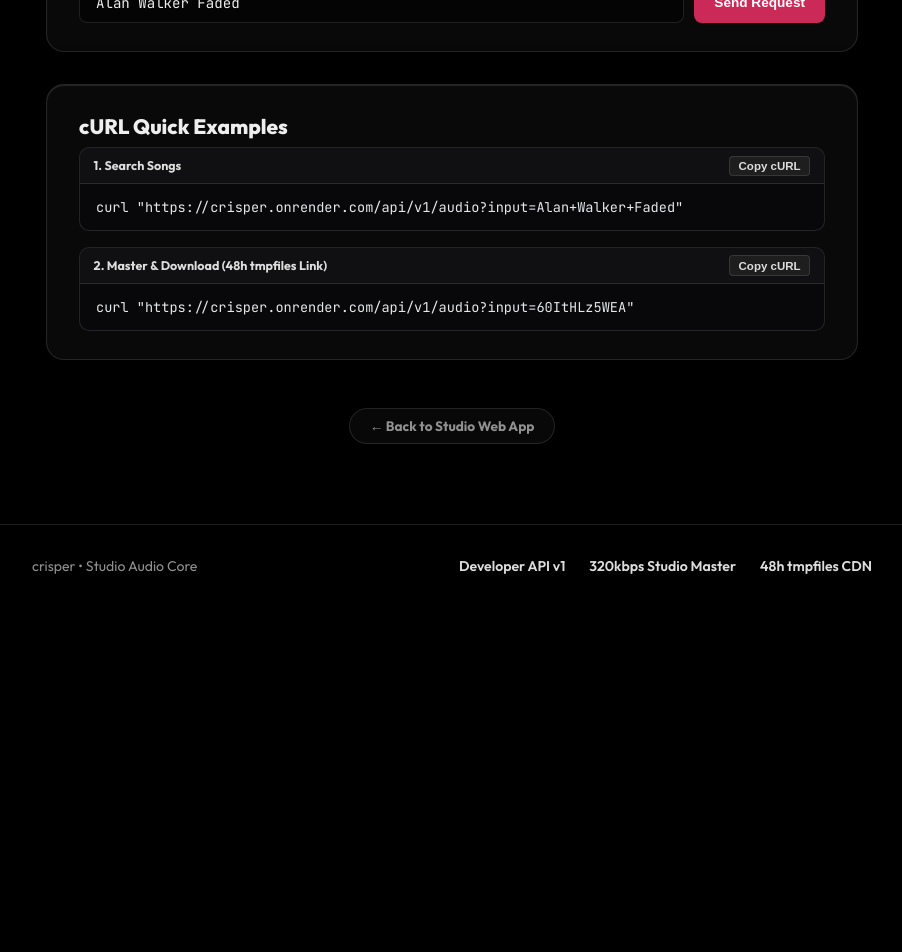
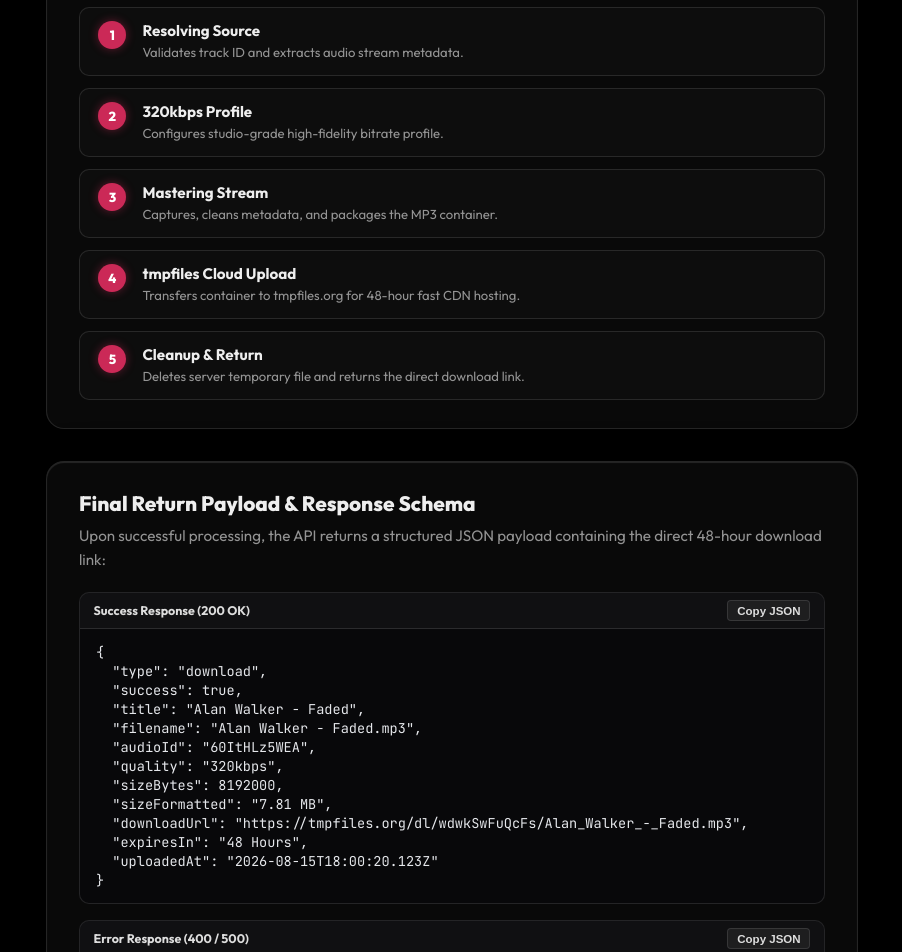
Before and after one commit to sam-eer31/free_music_api_2.0, a Next.js app in the folder frontend/: page /docs in a window 1280 px wide. Shown: the part 860-1812 px from the top of the page, without its empty margins (188-1090 px from the left). Before the commit the page ends 1467 px from the top, so only its background shows below. Built offline with nearby package versions, Linux system fonts and the light colour scheme; no server answers.

Commit message:
Document 5-stage mastering pipeline and response/error payload schemas on /docs page

```diff
--- a/frontend/src/app/docs/page.tsx
+++ b/frontend/src/app/docs/page.tsx
@@ -95,7 +95,7 @@ export default function ApiDocsPage() {
         <section className="simple-card">
           <h2 className="card-title">How It Works (Single Endpoint)</h2>
           <p className="card-desc">
-            Pass your input in the <code>input</code> query parameter. The engine automatically handles both search and download:
+            Pass your input in the <code>input</code> query parameter. The engine automatically handles both search and direct download:
           </p>
 
           <div className="simple-rules-grid">
@@ -109,9 +109,119 @@ export default function ApiDocsPage() {
             <div className="rule-box">
               <div className="rule-badge rule-badge-accent">Case 2: Direct Download</div>
               <h3>Pass a YouTube Link or ID</h3>
-              <p>Masters 320kbps audio, uploads to tmpfiles, and returns a direct 48-hour download link.</p>
+              <p>Executes the 5-stage mastering pipeline, uploads to tmpfiles, and returns a direct 48-hour download link.</p>
               <code>GET /api/v1/audio?input=60ItHLz5WEA</code>
             </div>
+          </div>
+        </section>
+
+        {/* The 5-Stage Processing Pipeline */}
+        <section className="simple-card">
+          <h2 className="card-title">The 5-Stage Audio Processing Pipeline</h2>
+          <p className="card-desc">
+            When a YouTube link or track ID is provided, the backend executes this exact 5-stage pipeline:
+          </p>
+
+          <div className="pipeline-steps-grid">
+            <div className="pipeline-step-item">
+              <div className="step-num">1</div>
+              <div className="step-content">
+                <h4>Resolving Source</h4>
+                <p>Validates track ID and extracts audio stream metadata.</p>
+              </div>
+            </div>
+            <div className="pipeline-step-item">
+              <div className="step-num">2</div>
+              <div className="step-content">
+                <h4>320kbps Profile</h4>
+                <p>Configures studio-grade high-fidelity bitrate profile.</p>
+              </div>
+            </div>
+            <div className="pipeline-step-item">
+              <div className="step-num">3</div>
+              <div className="step-content">
+                <h4>Mastering Stream</h4>
+                <p>Captures, cleans metadata, and packages the MP3 container.</p>
+              </div>
+            </div>
+            <div className="pipeline-step-item">
+              <div className="step-num">4</div>
+              <div className="step-content">
+                <h4>tmpfiles Cloud Upload</h4>
+                <p>Transfers container to tmpfiles.org for 48-hour fast CDN hosting.</p>
+              </div>
+            </div>
+            <div className="pipeline-step-item">
+              <div className="step-num">5</div>
+              <div className="step-content">
+                <h4>Cleanup & Return</h4>
+                <p>Deletes server temporary file and returns the direct download link.</p>
+              </div>
+            </div>
+          </div>
+        </section>
+
+        {/* Final Return Payload & Schema */}
+        <section className="simple-card">
+          <h2 className="card-title">Final Return Payload & Response Schema</h2>
+          <p className="card-desc">
+            Upon successful processing, the API returns a structured JSON payload containing the direct 48-hour download link:
+          </p>
+
+          <div className="code-example-block">
+            <div className="code-example-header">
+              <span>Success Response (200 OK)</span>
+              <button
+                className="btn-copy-sm"
+                onClick={() =>
+                  copyToClipboard(
+                    `{\n  "type": "download",\n  "success": true,\n  "title": "Alan Walker - Faded",\n  "filename": "Alan Walker - Faded.mp3",\n  "audioId": "60ItHLz5WEA",\n  "quality": "320kbps",\n  "sizeBytes": 8192000,\n  "sizeFormatted": "7.81 MB",\n  "downloadUrl": "https://tmpfiles.org/dl/wdwkSwFuQcFs/Alan_Walker_-_Faded.mp3",\n  "expiresIn": "48 Hours",\n  "uploadedAt": "2026-08-15T18:00:20.123Z"\n}`,
+                    'resp-success'
+                  )
+                }
+              >
+                {copiedKey === 'resp-success' ? '✓ Copied' : 'Copy JSON'}
+              </button>
+            </div>
+            <pre className="code-example-pre">
+              <code>{`{
+  "type": "download",
+  "success": true,
+  "title": "Alan Walker - Faded",
+  "filename": "Alan Walker - Faded.mp3",
+  "audioId": "60ItHLz5WEA",
+  "quality": "320kbps",
+  "sizeBytes": 8192000,
+  "sizeFormatted": "7.81 MB",
+  "downloadUrl": "https://tmpfiles.org/dl/wdwkSwFuQcFs/Alan_Walker_-_Faded.mp3",
+  "expiresIn": "48 Hours",
+  "uploadedAt": "2026-08-15T18:00:20.123Z"
+}`}</code>
+            </pre>
+          </div>
+
+          <div className="code-example-block" style={{ marginTop: '1rem' }}>
+            <div className="code-example-header">
+              <span>Error Response (400 / 500)</span>
+              <button
+                className="btn-copy-sm"
+                onClick={() =>
+                  copyToClipboard(
+                    `{\n  "success": false,\n  "type": "download",\n  "error": "Unable to locate audio source for query: \\"invalid_query\\""\n}`,
+                    'resp-err'
+                  )
+                }
+              >
+                {copiedKey === 'resp-err' ? '✓ Copied' : 'Copy JSON'}
+              </button>
+            </div>
+            <pre className="code-example-pre">
+              <code>{`{
+  "success": false,
+  "type": "download",
+  "error": "Unable to locate audio source for query: \\"invalid_query\\""
+}`}</code>
+            </pre>
           </div>
         </section>
 
--- a/frontend/src/app/globals.css
+++ b/frontend/src/app/globals.css
@@ -1443,6 +1443,58 @@ body {
   margin-top: 0.5rem;
 }
 
+/* 5-Stage Pipeline Steps Grid */
+.pipeline-steps-grid {
+  display: flex;
+  flex-direction: column;
+  gap: 0.75rem;
+}
+
+.pipeline-step-item {
+  display: flex;
+  align-items: flex-start;
+  gap: 1rem;
+  background: rgba(255, 255, 255, 0.02);
+  border: 1px solid var(--glass-border);
+  padding: 0.85rem 1.15rem;
+  border-radius: 10px;
+  transition: all 0.15s ease;
+}
+
+.pipeline-step-item:hover {
+  background: rgba(255, 255, 255, 0.04);
+  border-color: rgba(203, 41, 87, 0.35);
+}
+
+.step-num {
+  width: 28px;
+  height: 28px;
+  border-radius: 50%;
+  background: var(--c-crimson);
+  color: #ffffff;
+  font-size: 0.82rem;
+  font-weight: 800;
+  display: flex;
+  align-items: center;
+  justify-content: center;
+  flex-shrink: 0;
+  box-shadow: 0 0 10px var(--c-crimson-glow);
+}
+
+.step-content h4 {
+  font-size: 0.95rem;
+  font-weight: 700;
+  color: var(--text-primary);
+  margin-bottom: 0.15rem;
+}
+
+.step-content p {
+  font-size: 0.82rem;
+  color: var(--text-muted);
+  line-height: 1.4;
+  margin: 0;
+}
+
 /* Tester Section */
 .tester-box {
   display: flex;
```
Also changed, not shown: 1 other file (tests, documents, lock files or other folders).
